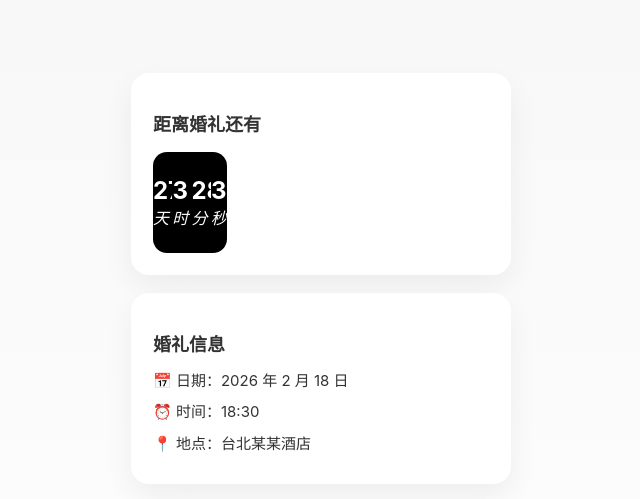
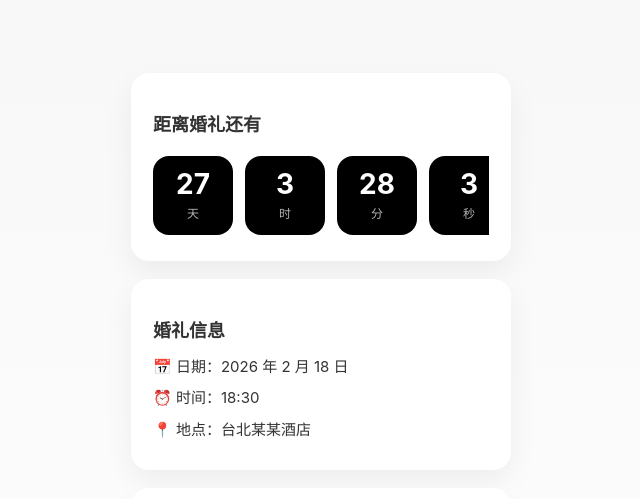
Before and after one commit to 07122031/invitation, a plain HTML site: page index.html in a window 1280 px wide. Shown: the part 225-724 px from the top of the page, without its empty margins (319-959 px from the left). Drawn offline with Linux system fonts and the light colour scheme.

Commit message:
Refactor countdown styles and add image display styles

```diff
--- a/style.css
+++ b/style.css
@@ -56,31 +56,38 @@ body {
   margin: 6px 0;
 }
 
-/* ===== 倒计时 ===== */
-.countdown #countdown {
+/* ===== 倒计时横向 ===== */
+.countdown-row {
   display: flex;
-  justify-content: space-between;
-  margin-top: 16px;
+  gap: 12px;
+  margin-top: 20px;
+  overflow-x: auto;
+  padding-bottom: 4px;
 }
 
-.countdown div {
+.time-box {
+  min-width: 80px;
   background: #000;
   color: #fff;
-  border-radius: 14px;
-  padding: 12px 0;
-  width: 22%;
+  border-radius: 16px;
+  padding: 14px 10px;
   text-align: center;
+  flex-shrink: 0;
 }
 
-.countdown span {
-  font-size: 24px;
-  font-weight: bold;
+.time-box span {
   display: block;
+  font-size: 28px;
+  font-weight: 700;
+  line-height: 1;
 }
 
-.countdown small {
+.time-box em {
+  font-style: normal;
   font-size: 12px;
   opacity: 0.7;
+  margin-top: 6px;
+  display: block;
 }
 
 /* ===== 按钮 ===== */
@@ -94,6 +101,27 @@ body {
   text-decoration: none;
   margin-top: 14px;
   font-size: 15px;
+}
+
+/* ===== 图片展示 ===== */
+.image-list {
+  display: flex;
+  flex-direction: column;
+  gap: 16px;
+  margin-top: 12px;
+}
+
+.reveal-img {
+  width: 100%;
+  border-radius: 16px;
+  opacity: 0;
+  transform: translateY(30px) scale(0.98);
+  transition: all 0.9s ease;
+}
+
+.reveal-img.show {
+  opacity: 1;
+  transform: translateY(0) scale(1);
 }
 
 /* ===== 地图图片（可选） ===== */
```
